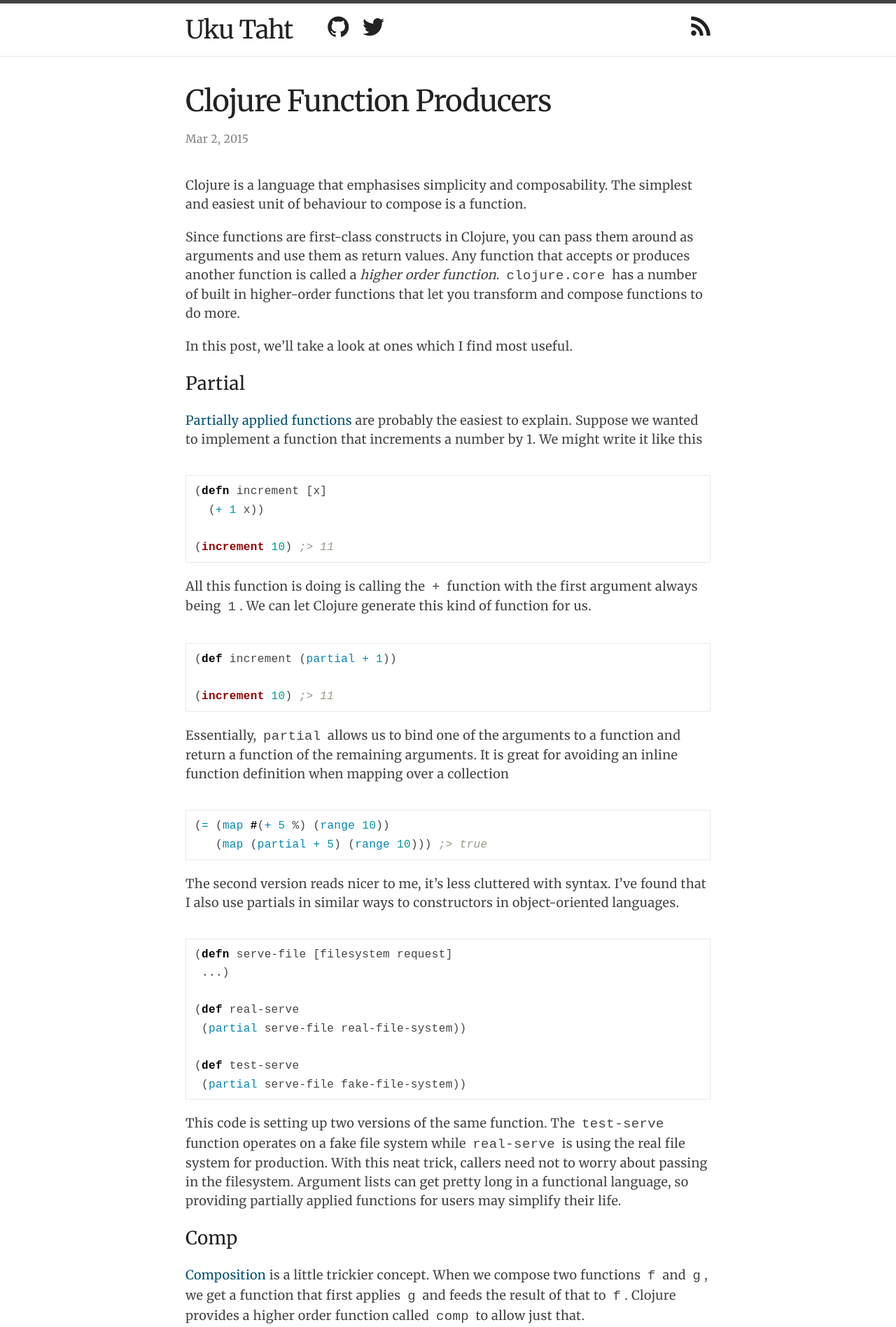
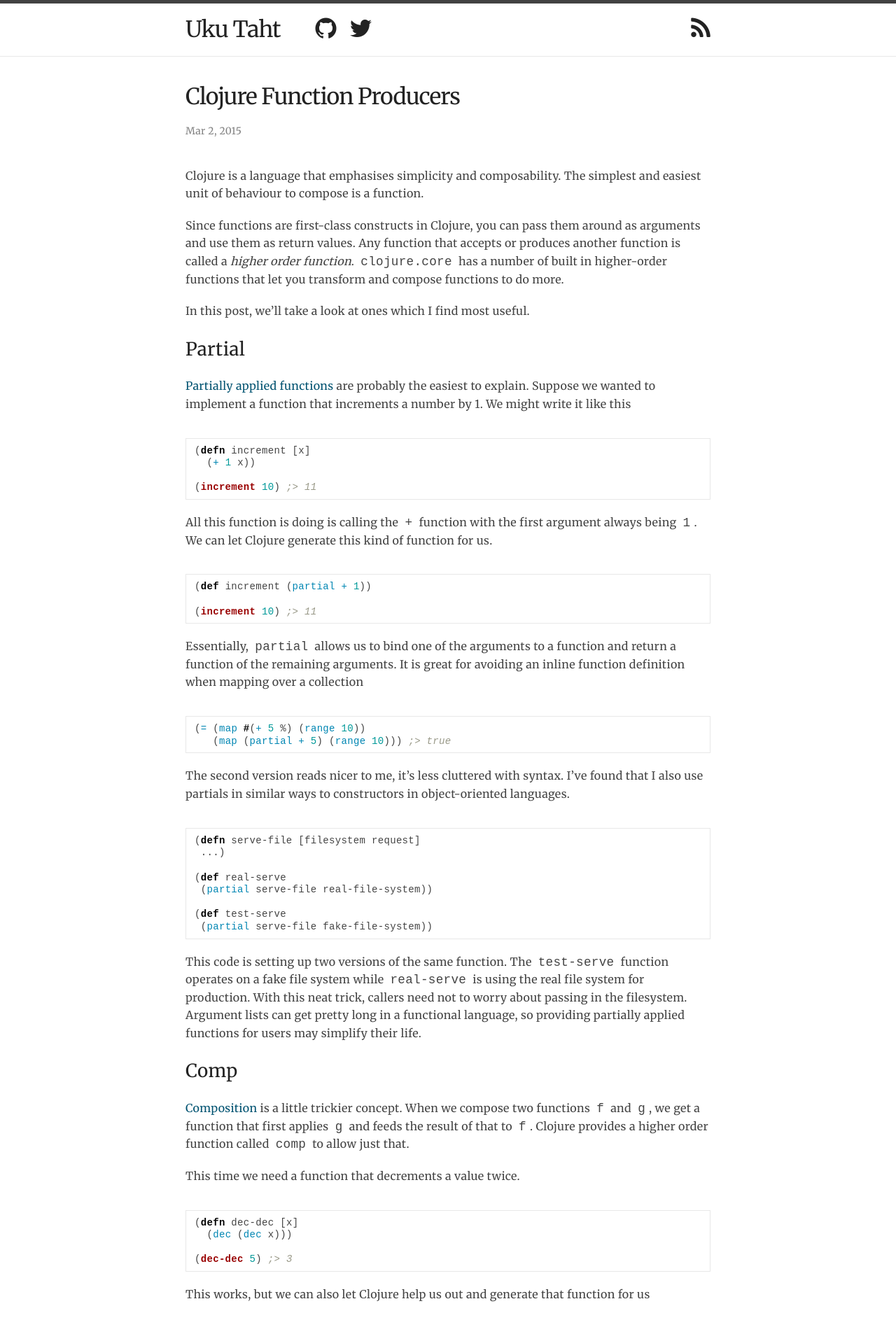
Before and after one commit to ukutaht/blog, a Jekyll site: the page built from _posts/2015-03-02-clojure-function-producers.md, in a window 1280 px wide. Shown: the top 1896 px of the page at 70% size. Built offline with Jekyll 4.4.1, drawn with Linux system fonts in a browser that asks for light colours; nearby versions of some CDN libraries; Markdown is read by kramdown in place of the engine named in the settings.

Commit message:
smaller font

```diff
--- a/_sass/_base.scss
+++ b/_sass/_base.scss
@@ -126,10 +126,10 @@ blockquote {
  */
 pre,
 code {
-    font-size: 19px;
+    font-size: $base-font-size * 1.1;
     margin-top: 2em;
     margin-bottom: 2em;
-    line-height: 1.4em;
+    line-height: 1em;
 }
 
 code {
@@ -143,10 +143,13 @@ pre {
     background: #ffffff;
 
     > code {
-        font-size: 16px;
+        font-size: $small-font-size;
         border: 0;
         padding-right: 0;
         padding-left: 0;
+        @include media-query($on-palm) {
+          font-size: $small-font-size * 0.9;
+        }
     }
 }
 
--- a/_sass/_layout.scss
+++ b/_sass/_layout.scss
@@ -103,13 +103,9 @@
 }
 
 .post-title {
-    font-size: 42px;
+    font-size: $base-font-size * 2;
     letter-spacing: -1px;
     line-height: 1.1;
-
-    @include media-query($on-laptop) {
-        font-size: 36px;
-    }
 }
 
 .post-content {
@@ -117,25 +113,13 @@
 
     h2 {
         font-size: 32px;
-
-        @include media-query($on-laptop) {
-            font-size: 28px;
-        }
     }
 
     h3 {
         font-size: 26px;
-
-        @include media-query($on-laptop) {
-            font-size: 22px;
-        }
     }
 
     h4 {
         font-size: 20px;
-
-        @include media-query($on-laptop) {
-            font-size: 18px;
-        }
     }
 }
--- a/css/main.scss
+++ b/css/main.scss
@@ -6,9 +6,9 @@
 
 
 $base-font-family: 'Merriweather', Helvetica, Arial, sans-serif;
-$base-font-size:   18px;
+$base-font-size:   16px;
 $small-font-size:  $base-font-size * 0.875;
-$base-line-height: 1.5;
+$base-line-height: 1.6;
 
 $spacing-unit:     40px;
 
```
